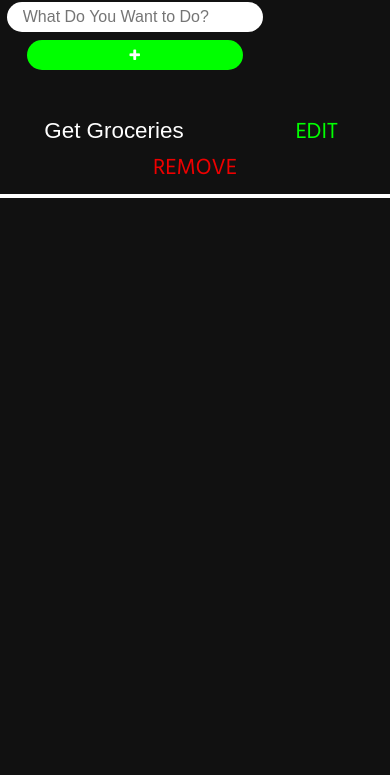
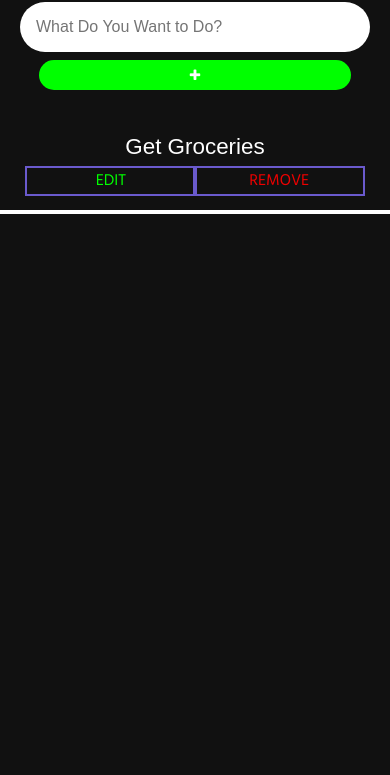
Before and after one commit to bokhaus/todo-dark, a plain HTML site: page index.html in a window 390 px wide. Shown: the part 69-844 px from the top of the page. Drawn offline with Linux system fonts and the light colour scheme.

Commit message:
Set max-width 550px. Set another breakpoint at 300px

```diff
--- a/assets/css/responsive.css
+++ b/assets/css/responsive.css
@@ -1,17 +1,21 @@
 @media screen and (max-width: 550px){
     h1 {
-        color: #fff;
+        width: 100%;
         font-size: 2rem;
         margin: .5rem;
     }
+
     .input_div{
-        display: inline-block;
+        display: block;
+        justify-content: center;
+        align-items: center;
+        text-align: center;
     }
 
     .input{
-        /* padding: 0.2rem 1rem; */
-        height: 30px;
-        width: 95%;
+        padding: 0.5rem 1rem;
+        height: 50px;
+        width: 350px;
         margin: 0.25rem;
         font-size: 1rem;
     }
@@ -22,31 +26,37 @@
     }
 
     .container{
-        display: flex;
-        flex-direction: column;
-        justify-content: center;
-        align-items: center;
-        text-align: center;
         margin-top: 2rem;
+        /* outline: 3px solid yellow; */
     }
 
     .item{
         padding: 0.5rem;
         margin-bottom: 1.5rem;
+        /* outline: 2px solid pink; */
     }
 
     .item_input{
         font-size: 1.4rem;
-        width: 65%;
+        text-align: center;
+        /* width: 65%; */
+        /* outline: 3px solid #E00; */
     }
 
     .editButton{
-        font-size: 1.4rem;
-        margin: 0 0.5rem;
+        width: 45%;
+        font-size: 1rem;
+        margin: .5rem 0;
+        outline: 2px solid slateblue;
     }
 
     .removeButton{
-        font-size: 1.4rem;
+        width: 45%;
+        font-size: 1rem;
+        margin: .5rem 0;
+        outline: 2px solid slateblue;
     }
+}
+@media screen and (max-width: 300px){
 
 }
```
